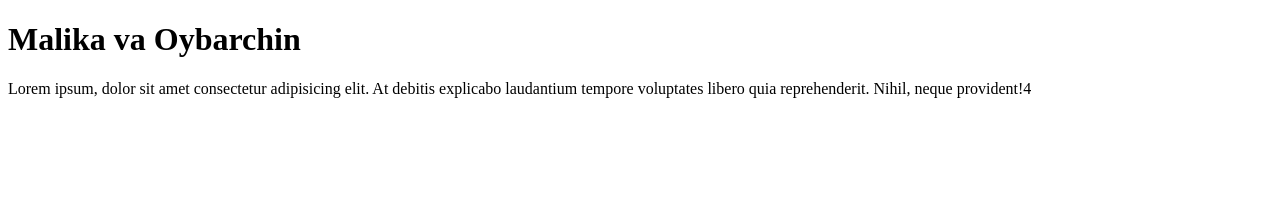
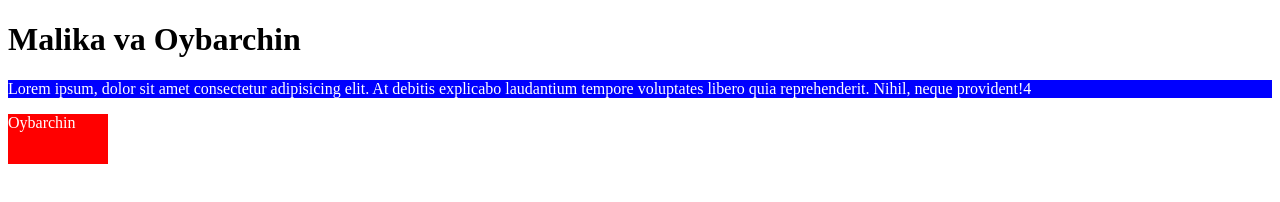
Before and after one commit to Oybarchin13/github, a plain HTML site: page index.html in a window 1280 px wide. Drawn offline with Linux system fonts and the light colour scheme.

Commit message:
add box styles

```diff
--- a/css/style.css
+++ b/css/style.css
@@ -2,3 +2,9 @@ p{
     background-color: blue;
     color: #fff;
 }
+.box{
+    width: 100px;
+    height: 50px;
+    background-color: red;
+    color: #fff;
+}
--- a/index.html
+++ b/index.html
@@ -5,12 +5,15 @@
     <meta charset="UTF-8">
     <meta name="viewport" content="width=device-width, initial-scale=1.0">
     <title>Document</title>
+    <link rel="stylesheet" href="css/style.css">
 </head>
 
 <body>
     <h1>Malika va Oybarchin</h1>
     <p>Lorem ipsum, dolor sit amet consectetur adipisicing elit. At debitis explicabo laudantium tempore voluptates
         libero quia reprehenderit. Nihil, neque provident!4</p>
+
+    <div class="box">Oybarchin</div>
 </body>
 
 </html>
```
